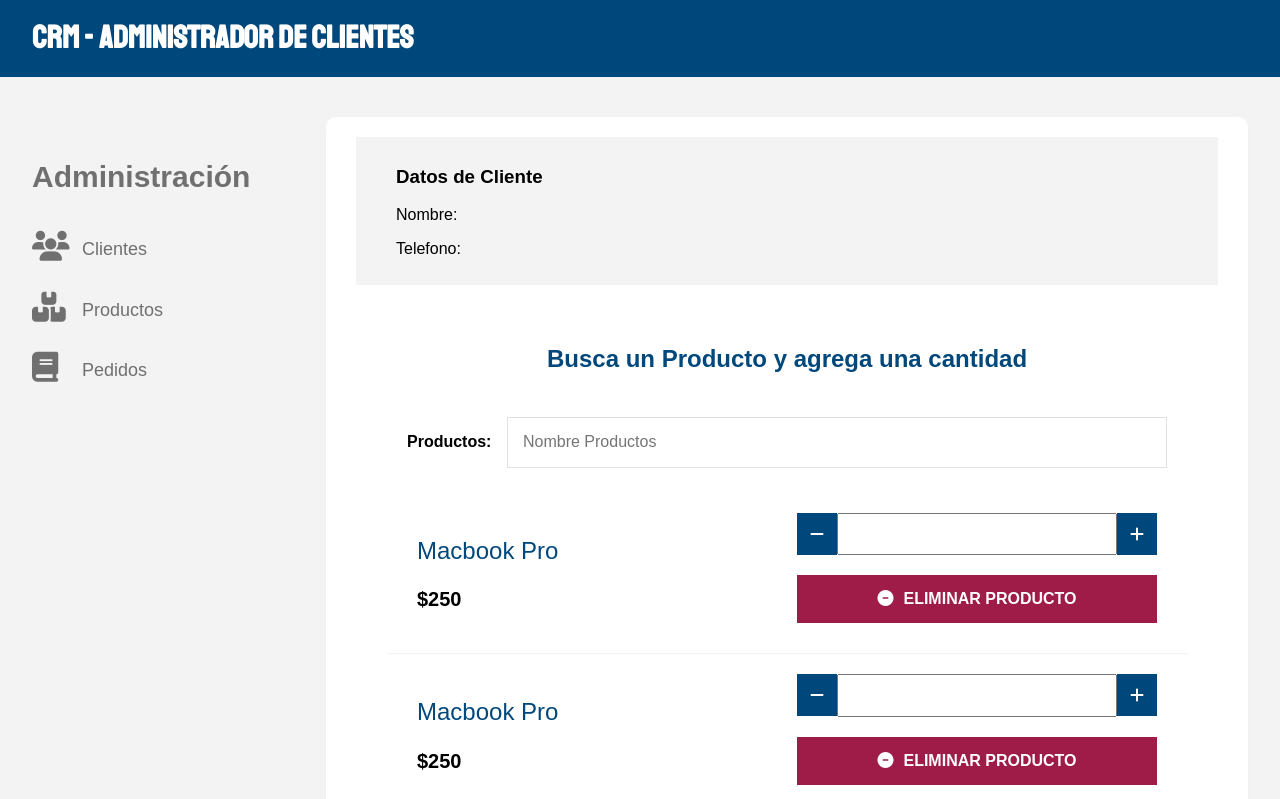
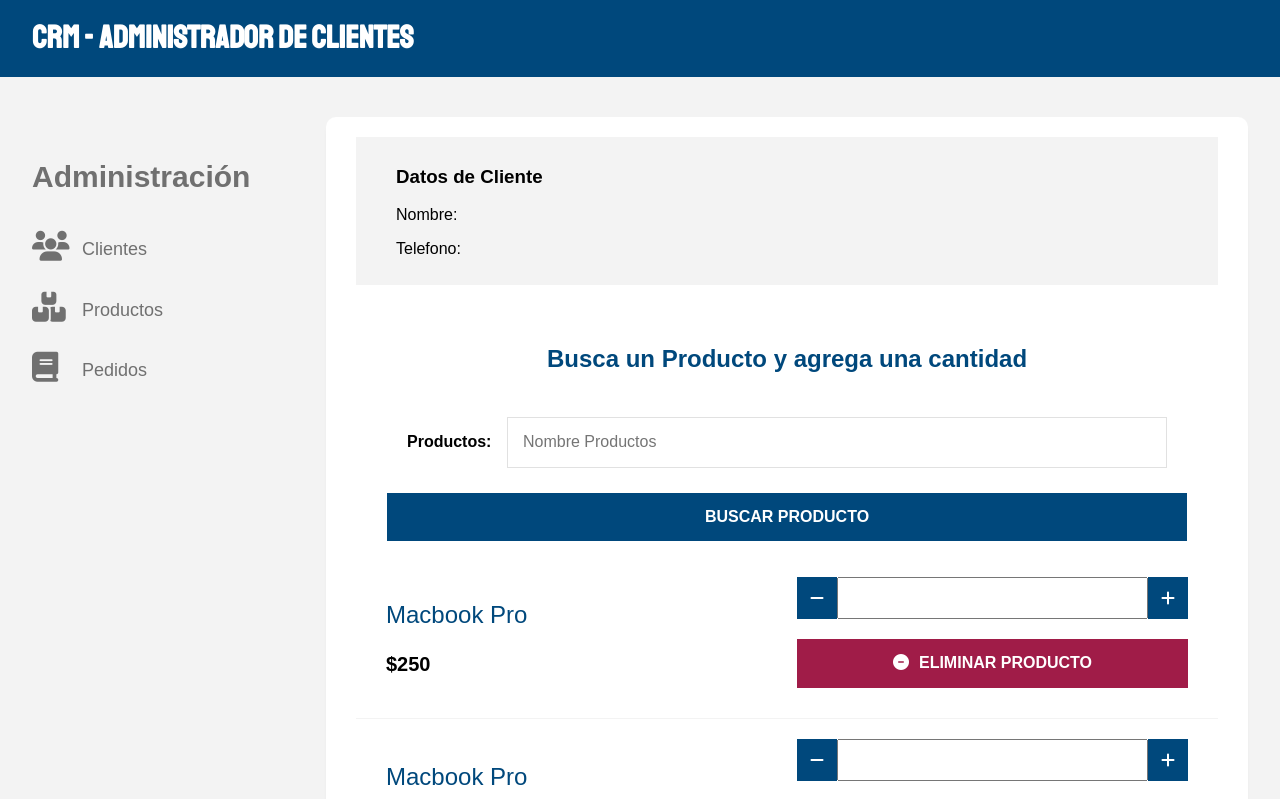
Before and after one commit to ieian/cliente-api, a React (Create React App) app: page /pedidos/nuevo/1 in a window 1280 px wide. Shown: the top 799 px of the page. Built offline with nearby package versions, Linux system fonts and the light colour scheme; no server answers.

Commit message:
431 - modulacion del formulario

```diff
--- a/src/components/pedidos/NuevoPedido.jsx
+++ b/src/components/pedidos/NuevoPedido.jsx
@@ -3,7 +3,7 @@
 import { useNavigate, useParams } from 'react-router-dom';
 import clienteAxios from '../../config/axios';
 import Spinner from '../layout/Spinner';
-
+import FormBuscarProducto from '../productos/FormBuscarProducto';
 
 function NuevoPedido(props) {
     const { id } = useParams();
@@ -31,6 +31,14 @@
         consultarAPI();
     }, [id]);
 
+    const buscarProducto = () => {
+
+    }
+
+    const leerDatosBusqueda = () => {
+
+    }
+
     if (cargando) return <Spinner />;
 
     return(
@@ -41,13 +49,10 @@
                 <p>Telefono: {telefono}</p>
             </div>
 
-            <form>
-                <legend>Busca un Producto y agrega una cantidad</legend>
-
-                <div className="campo">
-                    <label>Productos:</label>
-                    <input type="text" placeholder="Nombre Productos" name="productos" />
-                </div>
+                <FormBuscarProducto
+                    buscarProducto={buscarProducto}
+                    leerDatosBusqueda={leerDatosBusqueda}
+                />
 
                 <ul className="resumen">
                     <li>
@@ -109,7 +114,6 @@
             <div className="enviar">
                 <input type="submit" className="btn btn-azul" value="Agregar Pedido" />
             </div>
-            </form>
         </Fragment>
     )
 }
--- /dev/null
+++ b/src/components/productos/FormBuscarProducto.jsx
@@ -0,0 +1,18 @@
+import React from 'react';
+
+function FormBuscarProducto(props) {
+    return(
+        <form onSubmit={props.FormBuscarProducto}>
+            <legend>Busca un Producto y agrega una cantidad</legend>
+
+            <div className="campo">
+                <label>Productos:</label>
+                <input type="text" placeholder="Nombre Productos" name="productos" onChange={props.leerDatosBusqueda}/>
+            </div>
+
+            <input type="sumit" className='btn btn-azul btn-block' defaultValue="Buscar Producto"/>
+        </form>
+    )
+}
+
+export default FormBuscarProducto;
```
Lines whose indentation alone changed are shown as unchanged.
